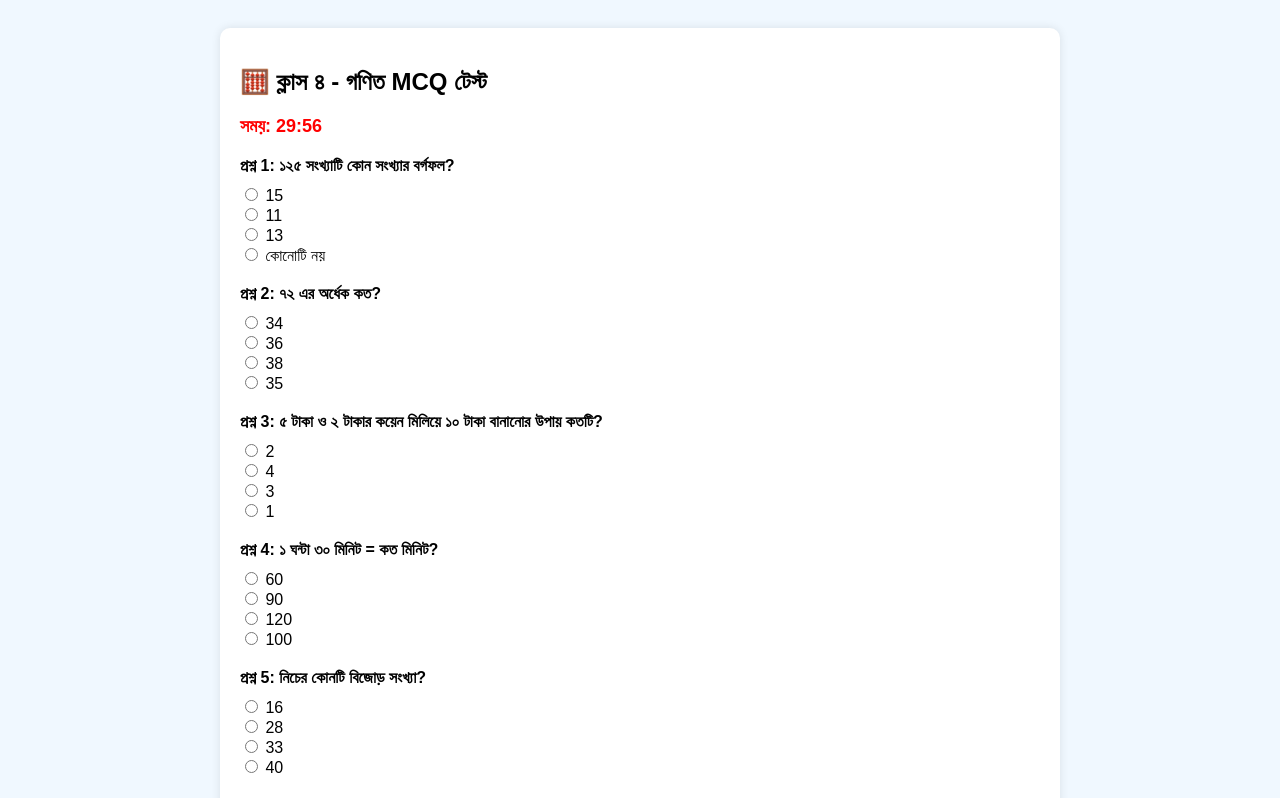
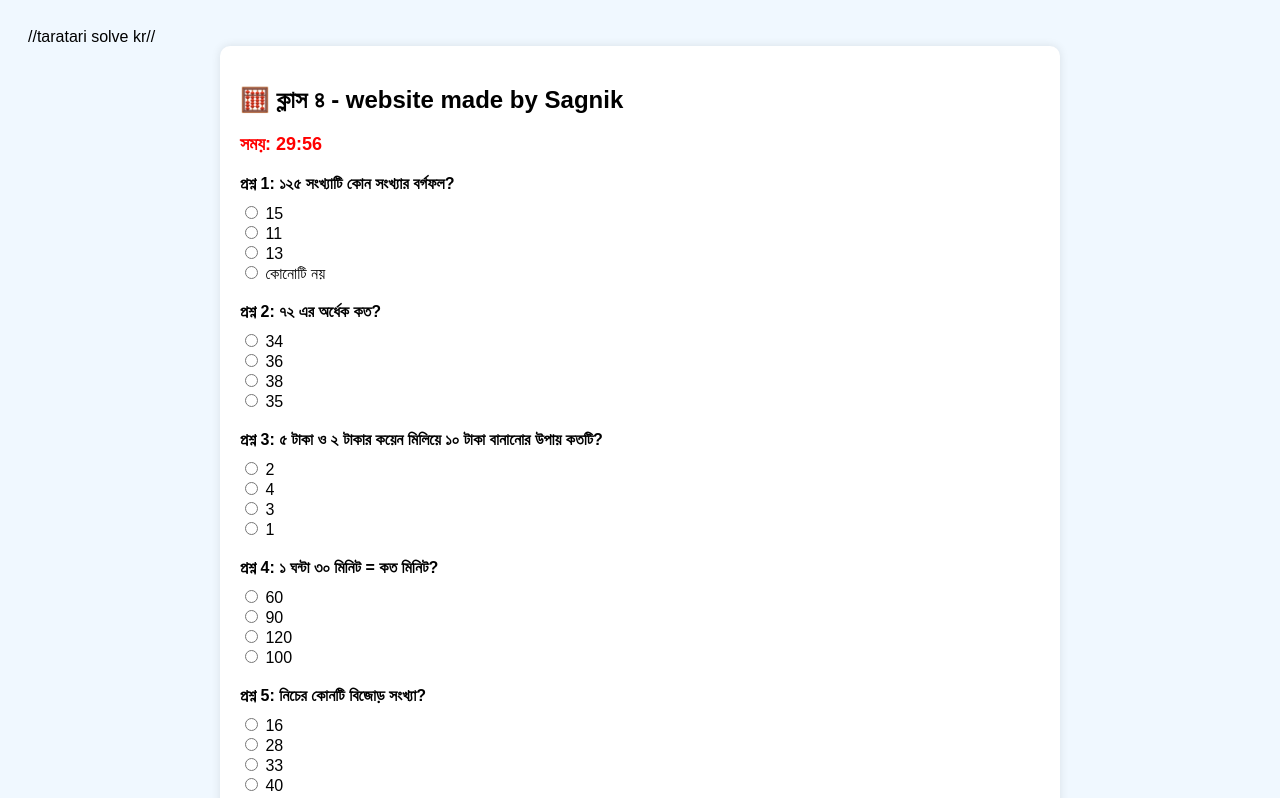
Before and after one commit to sagnik328-sen/quiz, a plain HTML site: page index.html in a window 1280 px wide. Shown: the top 798 px of the page. Drawn offline with Linux system fonts and the light colour scheme.

Commit message:
Update index.html

```diff
--- a/index.html
+++ b/index.html
@@ -1,4 +1,4 @@
-
+//taratari solve kr//
 <!DOCTYPE html>
 <html lang="bn">
 <head>
@@ -48,7 +48,7 @@
 </head>
 <body>
   <div class="container">
-    <h2>🧮 ক্লাস ৪ - গণিত MCQ টেস্ট</h2>
+    <h2>🧮 ক্লাস ৪ - website made by Sagnik</h2>
     <div class="timer" id="timer">সময়: ৩০:০০</div>
     <form id="quizForm">
       <div id="questions"></div>
```
